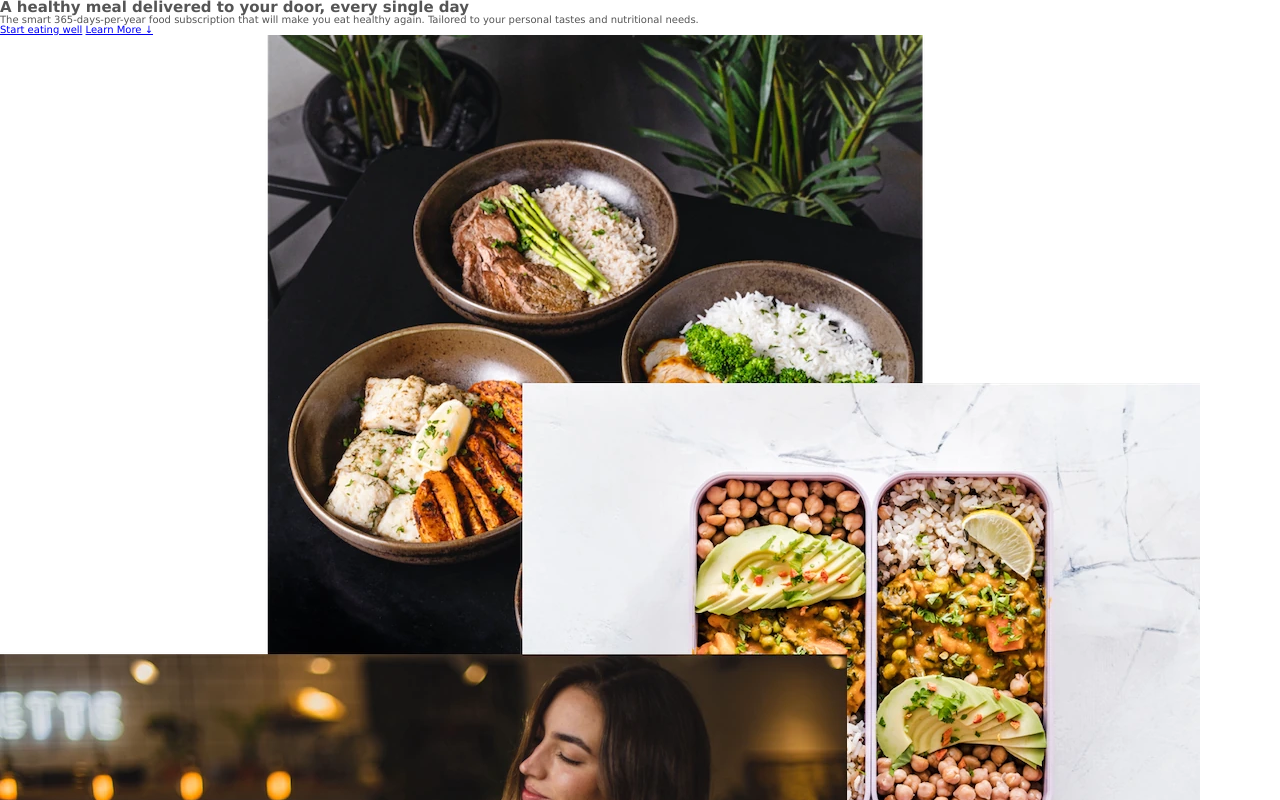
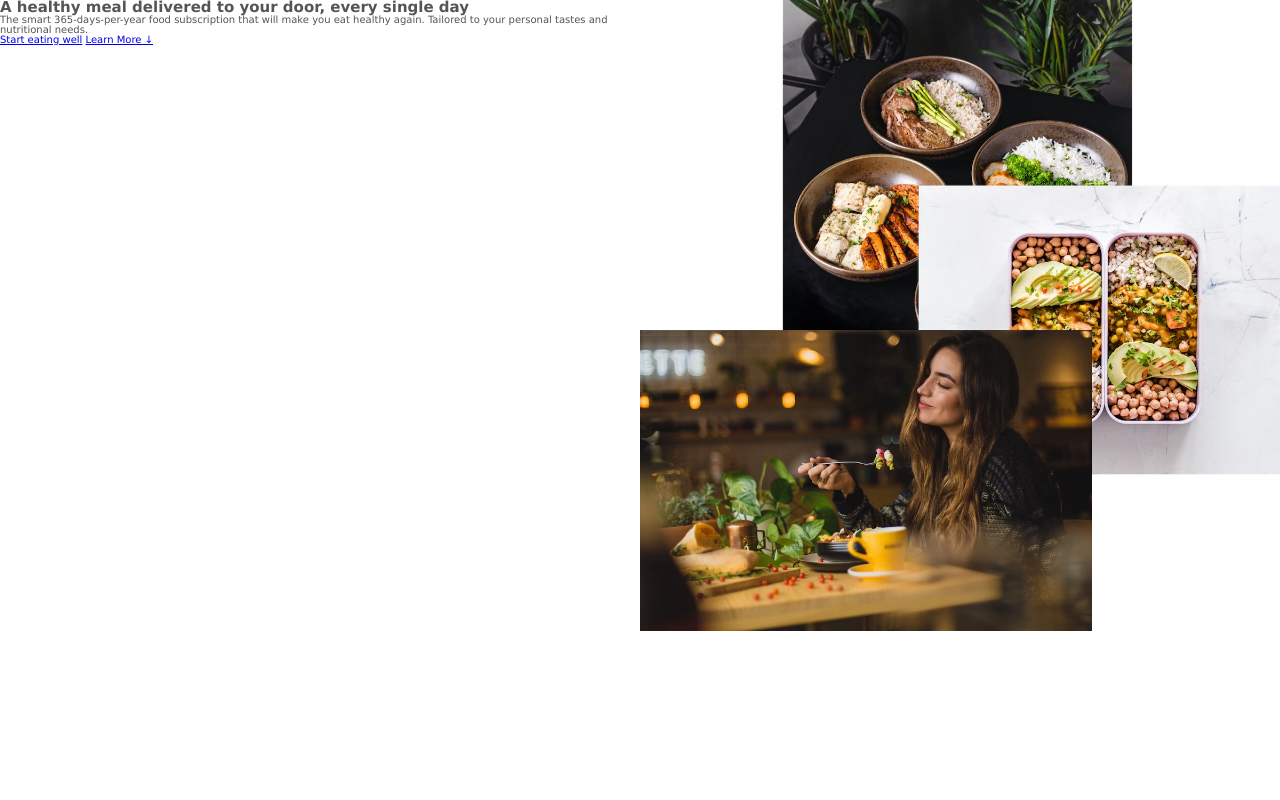
Before and after one commit to mid9itcoder/tikafood, a plain HTML site: page index.html in a window 1280 px wide. Shown: the top 800 px of the page. Drawn offline with Linux system fonts and the light colour scheme.

Commit message:
New Changes To index

```diff
--- a/css/style.css
+++ b/css/style.css
@@ -14,3 +14,13 @@ body{
     font-weight: 400;
     color: #555;
 }
+
+.hero{
+    max-width: 130rem;
+    display: grid;
+    grid-template-columns: 1fr 1fr;
+}
+
+.hero-img{
+    width: 100%;
+}
--- a/index.html
+++ b/index.html
@@ -12,7 +12,7 @@
 </head>
 <body>
     <section class="section-hero">
-        <div>
+        <div class="hero" >
             <div class="hero-text-box">
                 <h1 class="heading-primary">
                     A healthy meal delivered to your door, every single day
@@ -26,7 +26,10 @@
                 <a href="#" class="btn">Learn More &darr;</a>
             </div>
             <div class="hero-img-box">
-                <img src="images/hero.png">
+                <img src="images/hero.png"
+                class="hero-img"
+                alt="Woman enjoying food, meals in storage container
+                and food bowls on a table">
             </div>
         </div>
     </section>
```
